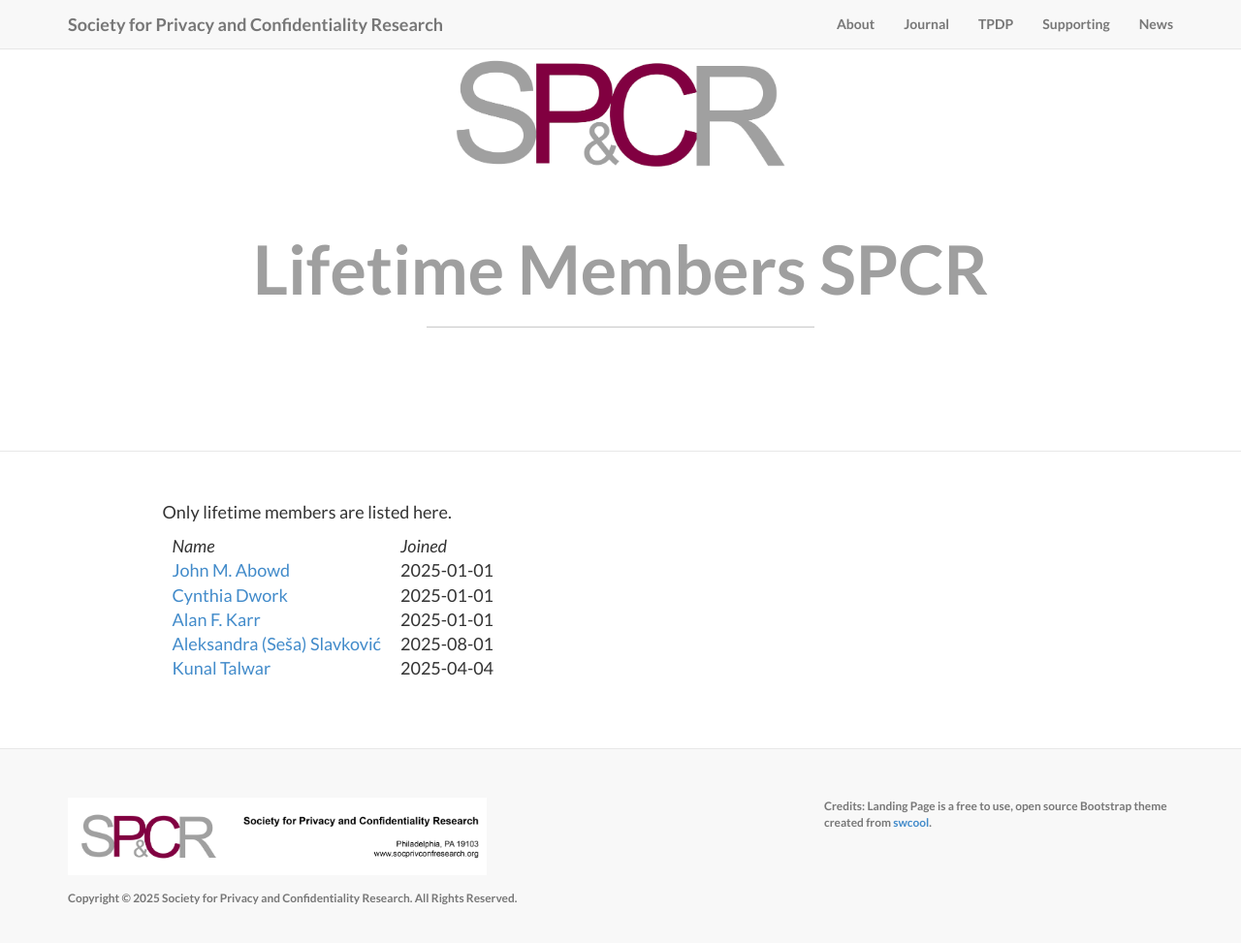
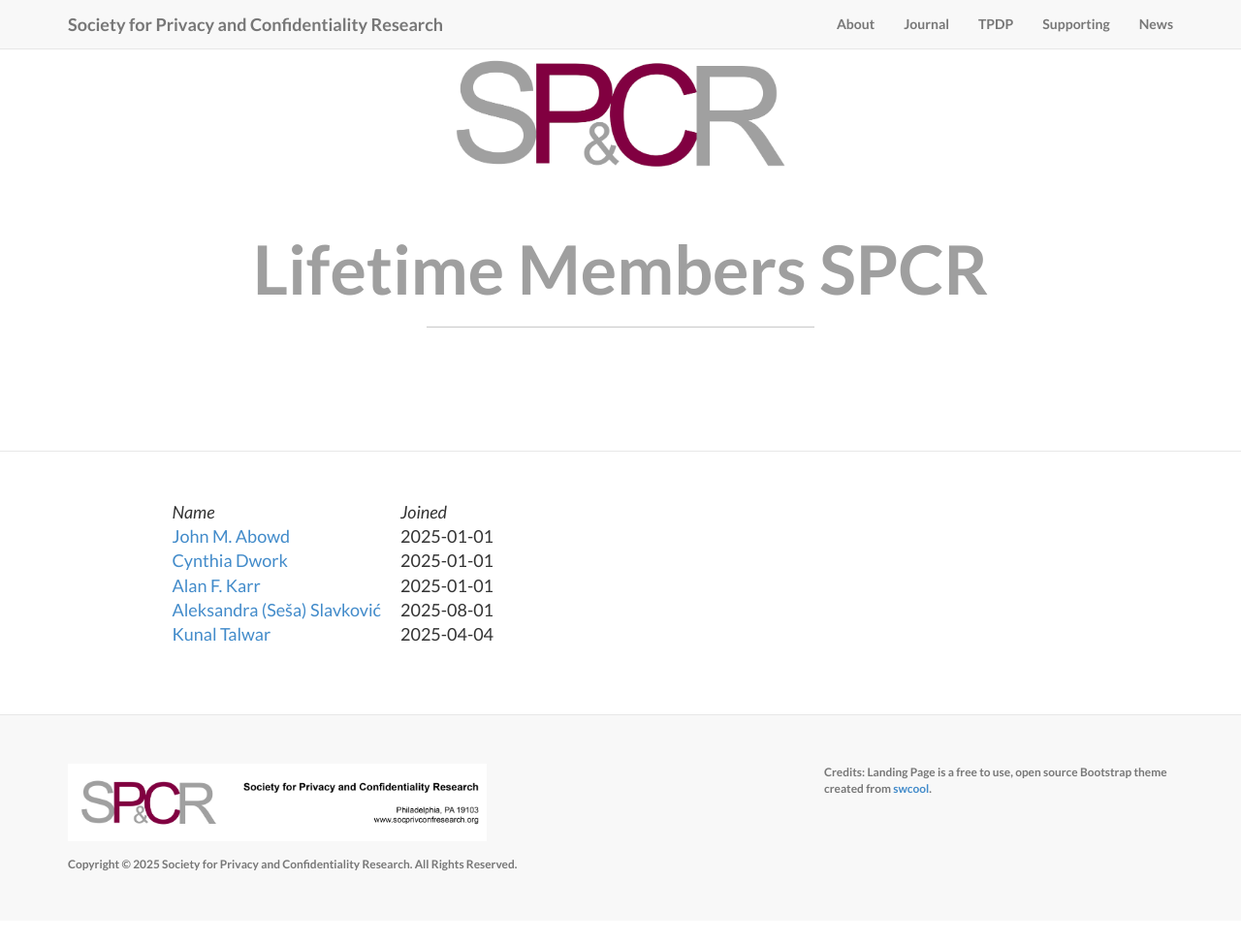
Before and after one commit to journalprivacyconfidentiality/socprivconfresearch.org, a Jekyll site: the page built from _pages/lifetimemembers.md, in a window 1280 px wide and 985 px high. Shown: the top 973 px of the window at 97% size. Built offline with Jekyll 4.4.1, drawn with Linux system fonts in a browser that asks for light colours; nearby versions of some CDN libraries; library files that are not in the unit come from our copies.

Commit message:
Update lifetimemembers.md
Eliminated redundant line

```diff
--- a/_pages/lifetimemembers.md
+++ b/_pages/lifetimemembers.md
@@ -3,8 +3,6 @@
 title: Lifetime Members SPCR
 permalink: /lifetimemembers/
 ---
-
-Only lifetime members are listed here.
 
 <table class="display">
   <thead>
```
